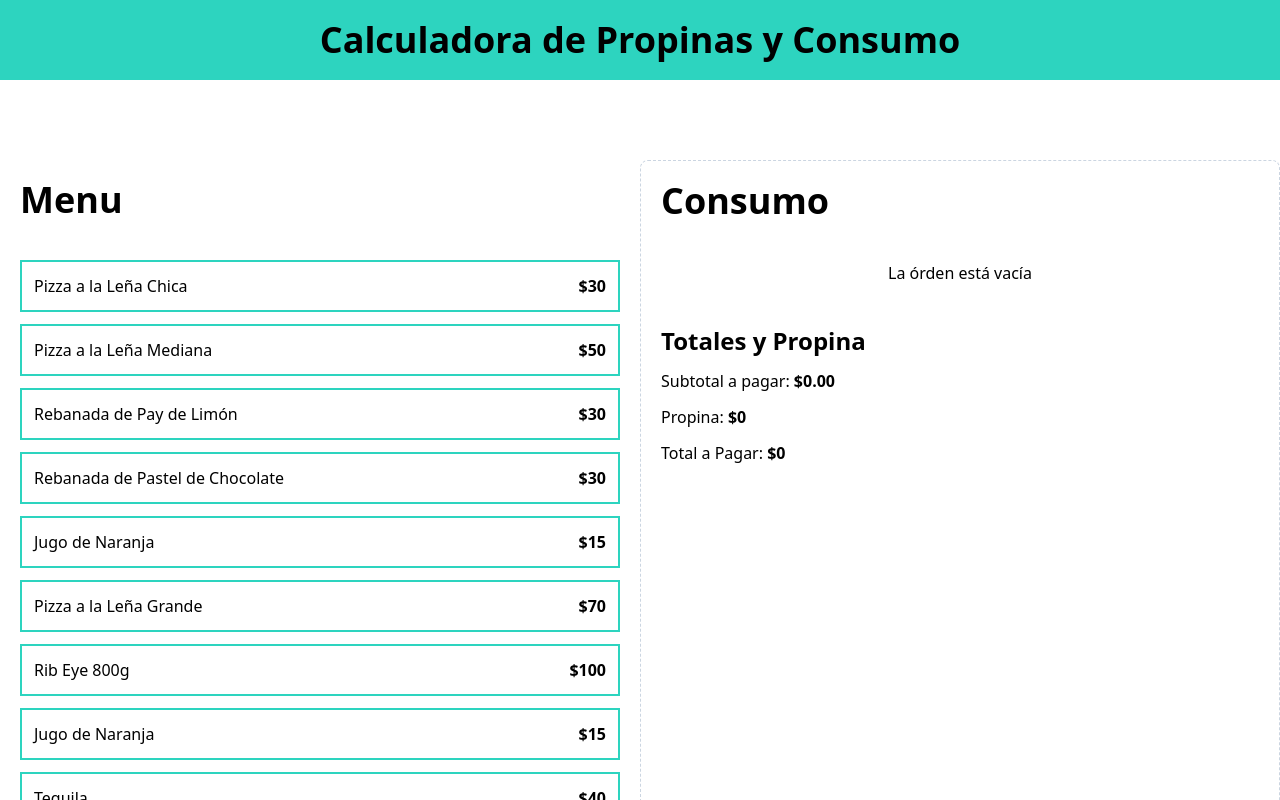
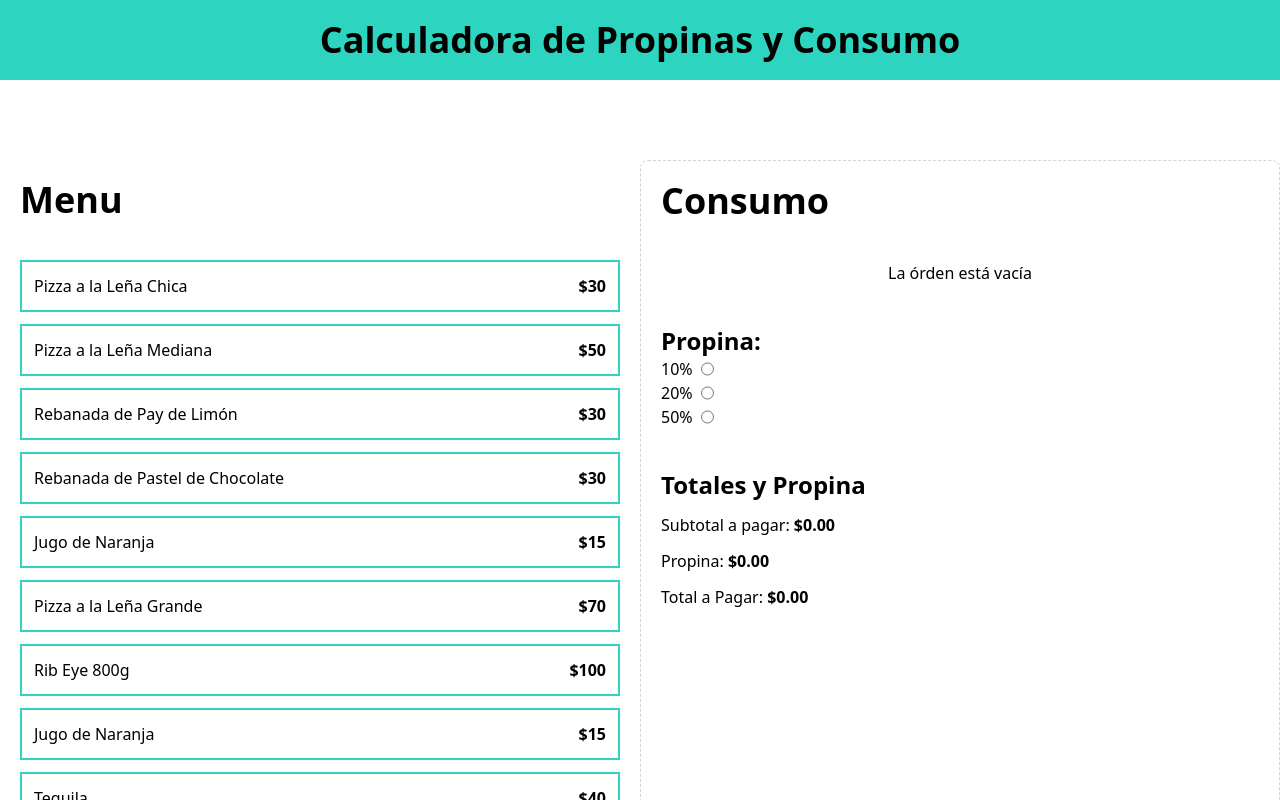
Before and after one commit to toba456/Calculator_Tip, a React (Vite) app: page / in a window 1280 px wide. Shown: the top 800 px of the page. Built offline with nearby package versions, Linux system fonts and the light colour scheme.

Commit message:
showing the totalTip and the total order

```diff
--- a/src/App.tsx
+++ b/src/App.tsx
@@ -1,11 +1,12 @@
 import MenuItem from "./components/MenuItem";
 import OrderContens from "./components/OrderContens";
 import OrderTotals from "./components/OrderTotals";
+import TipPercentageForm from "./components/TipPercentageForm";
 import { menuItems } from "./data/db";
 import useOrder from "./hooks/useOrder";
 
 function App() {
-  const { order, addItem, removeItem } = useOrder();
+  const { order, tip, setTip, addItem, removeItem } = useOrder();
   return (
     <>
       <header className=" bg-teal-400 py-5">
@@ -24,7 +25,8 @@ function App() {
         </div>
         <div className=" border border-dashed border-slate-300 p-5 rounded-lg space-y-10">
           <OrderContens order={order} removeItem={removeItem} />
-          <OrderTotals order={order} />
+          <TipPercentageForm setTip={setTip} />
+          <OrderTotals order={order} tip={tip} />
         </div>
       </main>
     </>
--- a/src/components/OrderTotals.tsx
+++ b/src/components/OrderTotals.tsx
@@ -4,13 +4,17 @@ import { formatCurrency } from "../helpers";
 
 type OrderTotalsProps = {
   order: OrderItem[];
+  tip: number;
 };
 
-export default function OrderTotals({ order }: OrderTotalsProps) {
+export default function OrderTotals({ order, tip }: OrderTotalsProps) {
   const subtotalAmount = useMemo(
     () => order.reduce((total, item) => total + item.price * item.quantity, 0),
     [order]
   );
+  const tipAmount = useMemo(() => subtotalAmount * tip, [order, tip]);
+  const totalAmount = useMemo(() => subtotalAmount + tipAmount, [order, tip]);
+
   return (
     <>
       <div className=" space-y-3">
@@ -21,14 +25,13 @@ export default function OrderTotals({ order }: OrderTotalsProps) {
         </p>
         <p>
           Propina: {""}
-          <span className=" font-bold">$0</span>
+          <span className=" font-bold">{formatCurrency(tipAmount)}</span>
         </p>
         <p>
           Total a Pagar: {""}
-          <span className=" font-bold">$0</span>
+          <span className=" font-bold">{formatCurrency(totalAmount)}</span>
         </p>
       </div>
-      <button></button>
     </>
   );
 }
--- /dev/null
+++ b/src/components/TipPercentageForm.tsx
@@ -0,0 +1,43 @@
+const tipOptions = [
+  {
+    id: "tip-10",
+    value: 0.1,
+    label: "10%",
+  },
+  {
+    id: "tip-20",
+    value: 0.2,
+    label: "20%",
+  },
+  {
+    id: "tip-50",
+    value: 0.5,
+    label: "50%",
+  },
+];
+
+type TipPercentageFormProps = {
+  setTip: React.Dispatch<React.SetStateAction<number>>;
+};
+
+export default function TipPercentageForm({ setTip }: TipPercentageFormProps) {
+  return (
+    <div>
+      <h3 className=" text-2xl font-black">Propina:</h3>
+      <form>
+        {tipOptions.map((tip) => (
+          <div key={tip.id} className=" flex gap-2">
+            <label htmlFor={tip.id}>{tip.label}</label>
+            <input
+              type="radio"
+              id={tip.id}
+              name="tip"
+              value={tip.value}
+              onChange={(e) => setTip(+e.target.value)}
+            />
+          </div>
+        ))}
+      </form>
+    </div>
+  );
+}
--- a/src/hooks/useOrder.ts
+++ b/src/hooks/useOrder.ts
@@ -3,6 +3,7 @@ import type { MenuItem, OrderItem } from "../types";
 
 export default function useOrder() {
   const [order, setOrder] = useState<OrderItem[]>([]);
+  const [tip, setTip] = useState(0);
 
   const addItem = (item: MenuItem) => {
     const itemExist = order.find((orderItem) => orderItem.id === item.id);
@@ -20,7 +21,6 @@ export default function useOrder() {
       };
       setOrder([...order, newItem]);
     }
-    console.log(order);
   };
 
   const removeItem = (id: MenuItem["id"]) => {
@@ -29,6 +29,8 @@ export default function useOrder() {
   };
   return {
     order,
+    tip,
+    setTip,
     addItem,
     removeItem,
   };
```
